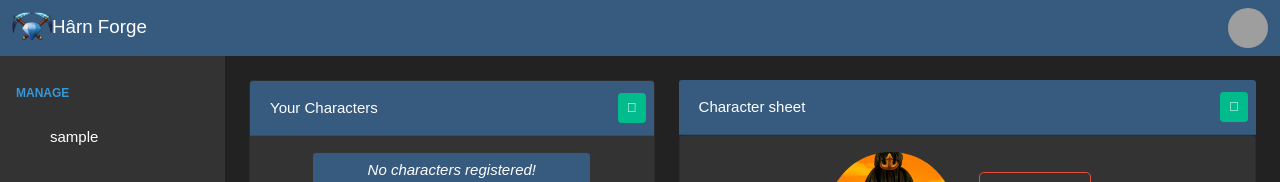
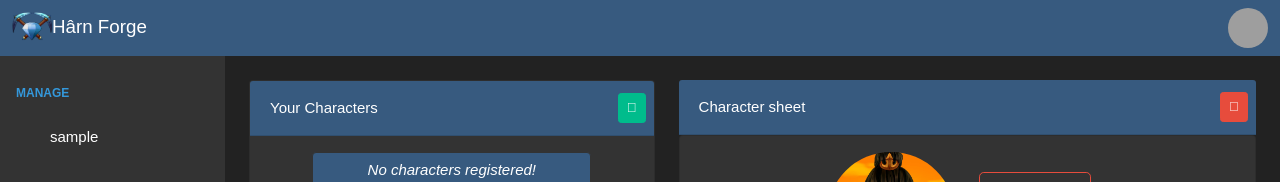
Before and after one commit to JorgeOJara/harnwebforge, a React (Create React App) app: page / in a window 1280 px wide. Shown: the top 182 px of the page. Built offline with nearby package versions, Linux system fonts and the light colour scheme; no server answers; sample sign-in values are in the browser's storage; grey boxes are pictures that could not be loaded; a web font is replaced by a local one.

Commit message:
Something

```diff
--- a/src/comp/mains.js
+++ b/src/comp/mains.js
@@ -256,7 +256,7 @@ Character sheet
 <div className="action-menu">
 <div className="floating-action">
 <div className="badge badge-dark"></div>
-<button className="btn btn-floating btn-sm btn-success">
+<button className="btn btn-floating btn-sm btn-danger">
 <i className="fas fa-plus"
     onClick={()=>{
         setactions(false);
```
